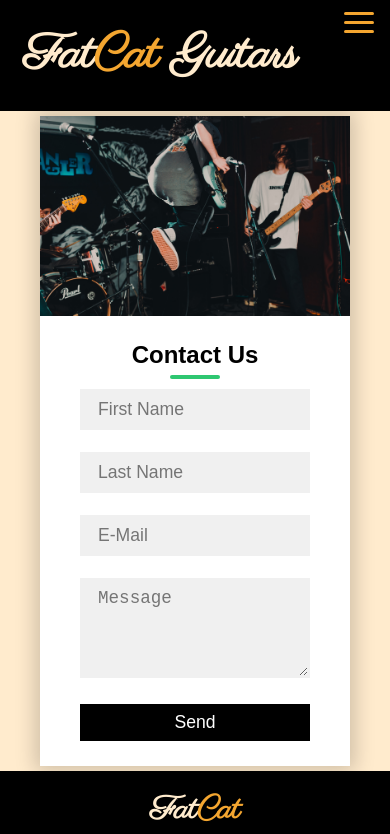
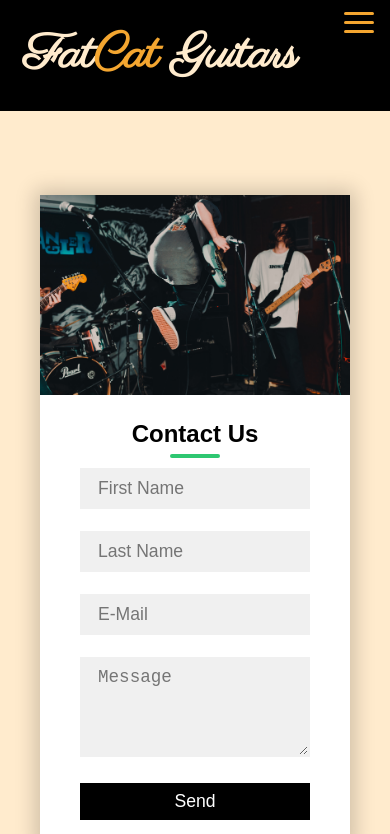
Before and after one commit to Jportillososa/EcommerceV2, a React (Create React App) app in the folder fat-cat-guitars/: page /Contact in a window 390 px wide. Shown: the top 834 px of the page. Built offline with nearby package versions, Linux system fonts and the light colour scheme.

Commit message:
made contact page responsive

```diff
--- a/fat-cat-guitars/src/pages/Contact.css
+++ b/fat-cat-guitars/src/pages/Contact.css
@@ -89,24 +89,43 @@ h2:after {
   background-color: #444444;
 }
 
-/* THIS IS TO MAKE FORM MOBILE FRIENDLY WHICH DOES WORK! */
-@media screen and (max-width: 400px) {
+@media screen and (min-width: 820px) {
+  .contact-box {
+    grid-template-columns: 1fr 1fr;
+  }
+
+  .contact-container {
+    position: relative;
+    padding-top: 10vh;
+    padding-bottom: 20vh;
+  }
+}
+/* ipad*/
+/* @media screen and (width: 820px) {
   .contact-box {
     grid-template-columns: 1fr;
   }
 
-  .left {
-    height: 200px;
+  .contact-container {
+    position: relative;
+    padding-top: 10vh;
+    padding-bottom: 20vh;
+  }
+} */
+/* Tablet */
+/* @media screen and (width: 820px) {
+  .contact-box {
+    grid-template-columns: 1fr;
   }
 
-  /*   .contact-container{
-    padding-left:10px;
-    padding-right:10px;
-
-  } */
-}
-
-@media screen and (min-width: 1500px) {
+  .contact-container {
+    padding-left: 10px;
+    padding-right: 10px;
+  }
+} */
+/* THIS IS TO MAKE FORM MOBILE FRIENDLY WHICH DOES WORK! */
+/* Iphone responsive */
+@media screen and (max-width: 414px) {
   .contact-box {
     grid-template-columns: 1fr;
   }
@@ -117,7 +136,7 @@ h2:after {
 
   .contact-container {
     position: relative;
-    padding-top: 30vh;
-    padding-bottom: 50vh;
+    padding-top: 10vh;
+    padding-bottom: 20vh;
   }
 }
```
